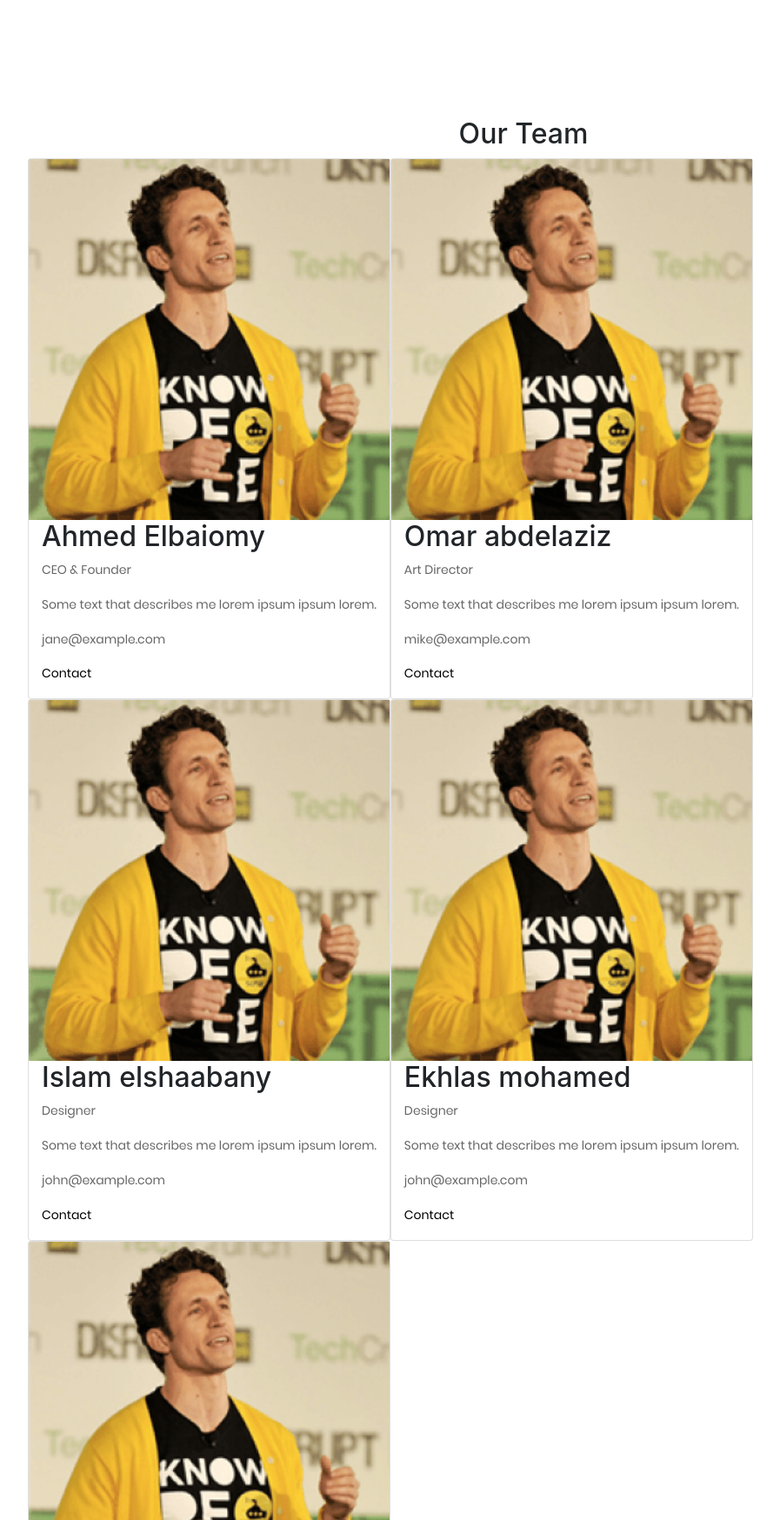
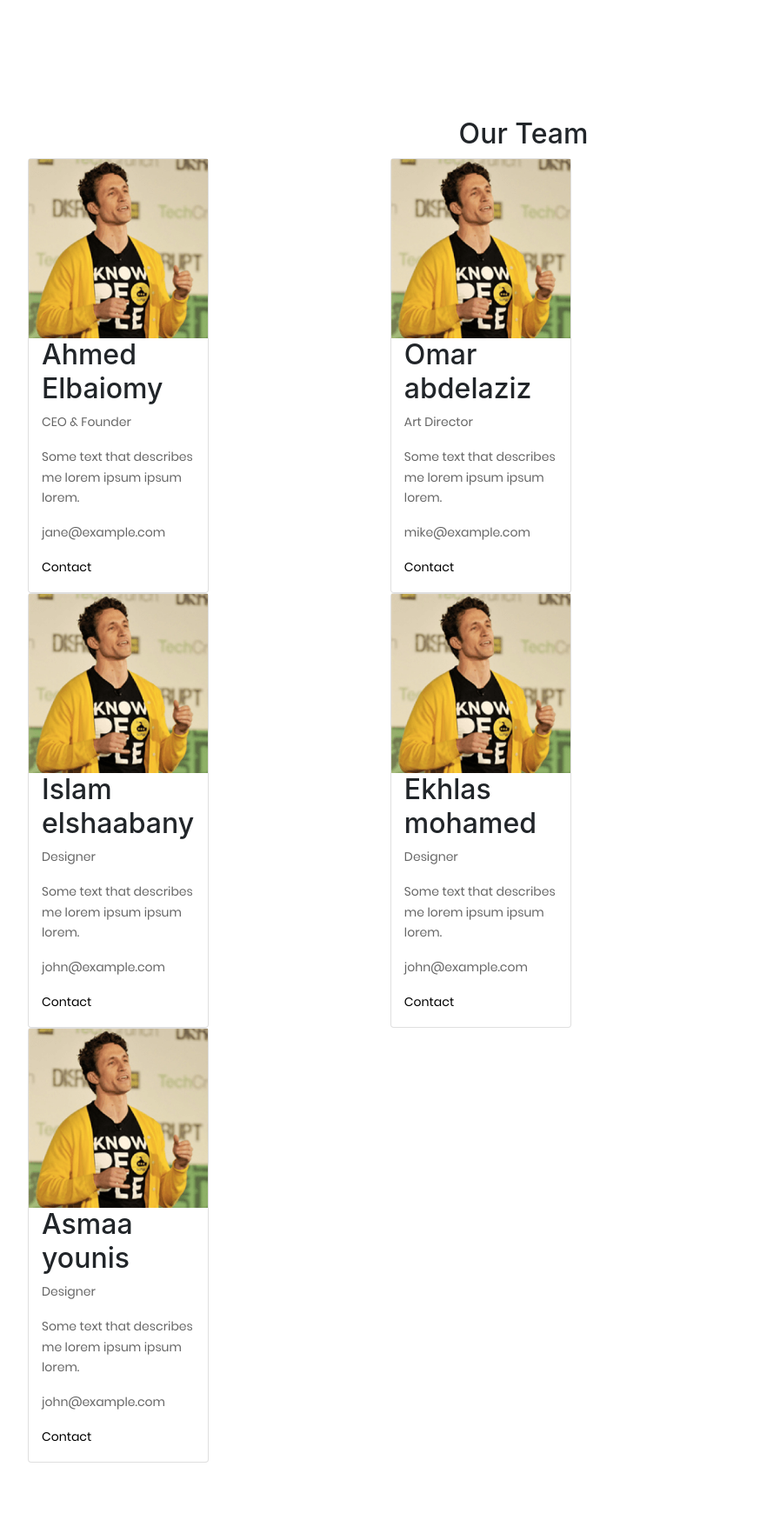
Before and after one commit to omareldars/Django-Blog, a Django app: page /about/ in a window 1280 px wide. Shown: the part 58-1806 px from the top of the page at 87% size, without its empty margins (38-935 px from the left). Run offline with Django 3.2, Linux system fonts and the light colour scheme; some libraries are stand-ins or nearby versions.

Commit message:
handle tags

```diff
--- a/templates/user/about.html
+++ b/templates/user/about.html
@@ -11,7 +11,7 @@
   <h2 style="text-align:center">Our Team</h2>
   <div class="row">
     <div class="column">
-      <div class="card">
+      <div class="card w-50">
         <img src="{% static 'images/customer-2.png' %}" alt="Jane" style="width:100%">
         <div class="container">
           <h2>Ahmed Elbaiomy</h2>
@@ -24,7 +24,7 @@
     </div>
 
     <div class="column">
-      <div class="card">
+      <div class="card w-50">
         <img src="{% static 'images/customer-2.png' %}" alt="Mike" style="width:100%">
         <div class="container">
           <h2>Omar abdelaziz</h2>
@@ -37,7 +37,7 @@
     </div>
 
     <div class="column">
-      <div class="card">
+      <div class="card w-50">
         <img src="{% static 'images/customer-2.png' %}" alt="John" style="width:100%">
         <div class="container">
           <h2>Islam elshaabany</h2>
@@ -49,7 +49,7 @@
       </div>
     </div>
     <div class="column">
-        <div class="card">
+        <div class="card w-50">
           <img src="{% static 'images/customer-2.png' %}" alt="John" style="width:100%">
           <div class="container">
             <h2>Ekhlas mohamed</h2>
@@ -61,7 +61,7 @@
         </div>
       </div>
       <div class="column">
-        <div class="card">
+        <div class="card w-50">
           <img src="{% static 'images/customer-2.png' %}" alt="John" style="width:100%">
           <div class="container">
             <h2>Asmaa younis</h2>
--- a/templates/user/blogs.html
+++ b/templates/user/blogs.html
@@ -13,7 +13,6 @@
                 <h3>{{post.title}}</h3>
                 <h5>{{post.content}}</h5>
                 <h5>{{post.category}}</h5>
-                <h5>{{post.tag}}</h5>
         </div>
         {% endfor %}
     </div>
```
Also changed, not shown: blog_project/settings.py (+11 -0 lines), 1 other file.
